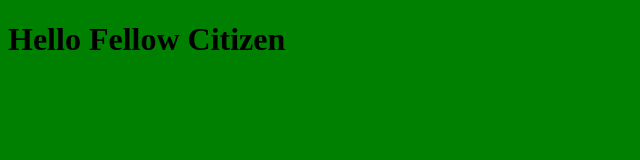
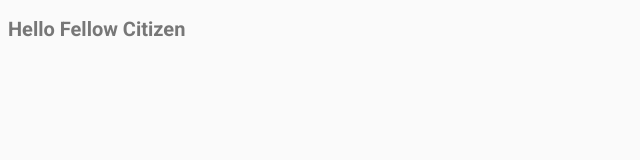
Before and after one commit to patriniyo/politico, a plain HTML site: page index.html in a window 1280 px wide. Shown: the whole page, without its empty margins (0-640 px from the left). Drawn offline with Linux system fonts and the light colour scheme.

Commit message:
[#163552753 Add css base setting]

```diff
--- a/UI/css/style.css
+++ b/UI/css/style.css
@@ -1,6 +1,22 @@
+:root {
+	--color-grey-light: #fafafa;
+	--color-grey-dark: #777;
+}
+}
+
 *{
 	box-sizing: border-box;
+	margin: 0;
+	padding: 0;
 }
 html {
-	background-color: green;
+	font-size: 62.5%; /*10px*/
 }
+body{
+	font-family: 'Roboto', sans-serif;
+	font-weight: 400;
+	line-height: 1.6;
+	color: var(--color-grey-dark);
+	background-color: var(--color-grey-light);
+	min-height: 100vh;
+}
--- a/index.html
+++ b/index.html
@@ -3,6 +3,7 @@
 <head>
 	<meta charset="utf-8">
 	<meta name="viewport" content="width=device-width, initial-scale=1.0">
+	<link href="https://fonts.googleapis.com/css?family=Roboto:300,400,500,700,900" rel="stylesheet">
 	<link rel="stylesheet" type="text/css" href="./UI/css/style.css">
 	<title>Welcome to Politico</title>
 </head>
```
